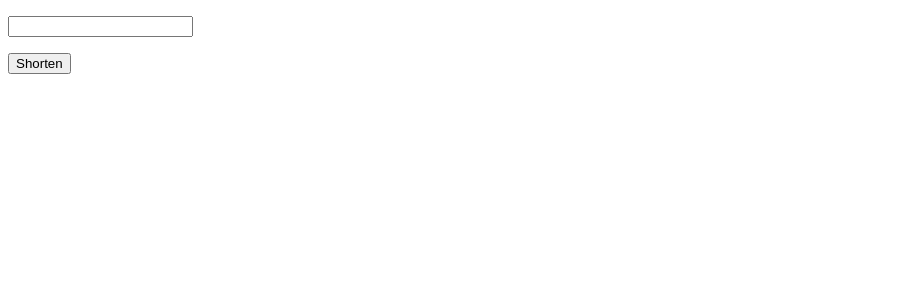
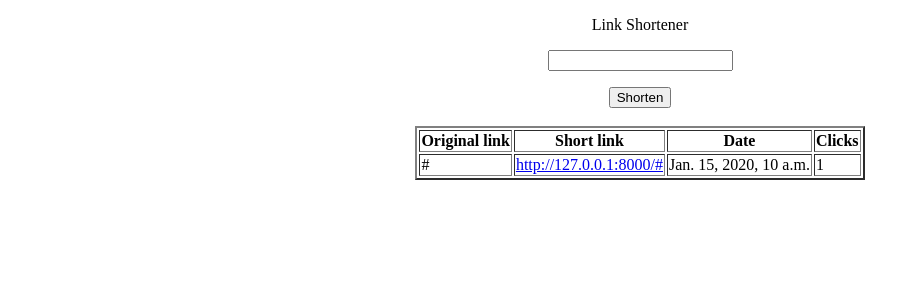
Before and after one commit to dmitriyanishchenko/TMS_Url_shortener, a Django app: page / in a window 1280 px wide. Shown: the top 300 px of the page, without its empty margins (0-920 px from the left). Run offline with Django 3.2, Linux system fonts and the light colour scheme; tables that the repository leaves empty hold one stand-in row (values such as "Sample post").

Commit message:
full home template   and  edit view

```diff
--- a/src/shortener/templates/home.html
+++ b/src/shortener/templates/home.html
@@ -3,12 +3,36 @@
 {% block title %}Sortener{% endblock %}
 
 {% block content %}
-    <form action='' method="post">
-    {% csrf_token %}
+    <div align="center">
+        <p align="center">Link Shortener</p>
+        <form action='' method="post">
+            {% csrf_token %}
 
-    {{ form.as_p }}
-    <button type="submit" name="button">Shorten</button>
-   </form>
+            {{ form.as_p }}
+            <input type="submit" name="submit" value="Shorten"></input>
+        </form>
+    <br>
+    </div>
+
+    <table align="center" border="2">
+        <tr>
+            <th>Original link</th>
+            <th>Short link</th>
+            <th>Date</th>
+            <th>Clicks</th>
+        </tr>
+
+        {% for url in urls_data %}
+
+            <tr>
+                <td>{{ url.long_url }}</td>
+               <td><a href="http:127.0.0.1:8000/{{ url.short_url }}">http://127.0.0.1:8000/{{ url.short_url }}</a></td>
+                <td>{{ url.date_add }}</td>
+                <td>{{ url.counter }}</td>
+            </tr>
+
+        {% endfor %}
 
 
+    </table>
 {% endblock %}
--- a/src/shortener/views.py
+++ b/src/shortener/views.py
@@ -7,18 +7,27 @@ from .models import ShortUrls
 from .forms import UrlForm
 from .shortner import shortner
 
-HOST ='http://127.0.0.1:8000/'
+HOST ='http://127.0.0.1:8000'
 
 
 def url_form_creator(request):
     """
-
+    Направляет на домашнюю страницу и обрабатывает форму
 
     """
     urls_data = ShortUrls.objects.all()
     if request.method == 'GET':
         context = {'form': UrlForm(), 'urls_data': urls_data, 'HOST': HOST}
         return render(request, 'home.html', context)
+    elif request.method == "POST":
+        form = UrlForm(request.POST)
+        if form.is_valid():
+            long_url = form.cleaned_data.get('long_url')
+            if ShortUrls.objects.filter(long_url=long_url).exists():
+                current_url = ShortUrls.objects.get(long_url=long_url)
+                contex = {'short_url': f'{HOST}/'}
+
+
 
 
 
```
